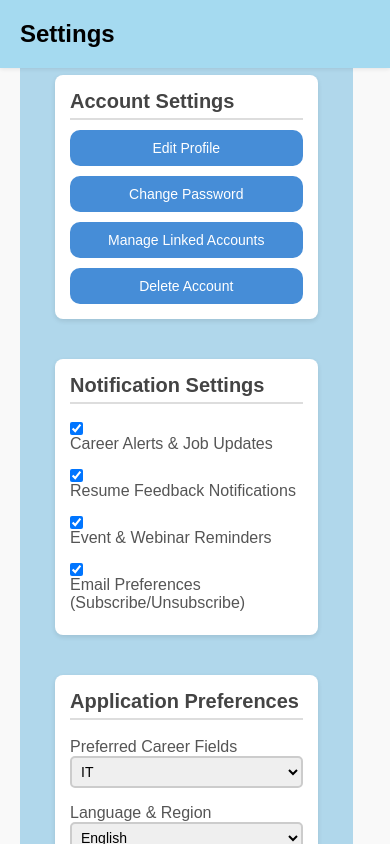
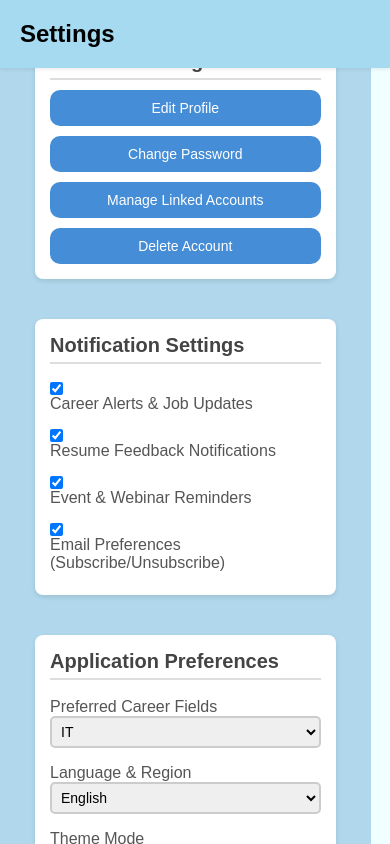
Before and after one commit to DevintthHaran/SDGP, a React (Create React App) app in the folder Frontend/sdgp-project/: page /setting in a window 390 px wide. Shown: the top 844 px of the page. Built offline with nearby package versions, Linux system fonts and the light colour scheme.

Commit message:
Change the buttons
Fix the errors of buttons

```diff
--- a/Frontend/sdgp-project/src/pages/Setting.jsx
+++ b/Frontend/sdgp-project/src/pages/Setting.jsx
@@ -29,6 +29,7 @@ const Setting = () => {
 
   return (
     <>
+    <div className="setting">
 
       <div className="settings-page">
         <header className="header">
@@ -148,7 +149,7 @@ const Setting = () => {
           </button>
         </main>
       </div>
-
+    </div>
     </>
   );
 };
--- a/Frontend/sdgp-project/src/style/setting.css
+++ b/Frontend/sdgp-project/src/style/setting.css
@@ -1,4 +1,4 @@
-body {
+/* body {
 
     font-family: "Times New Roman", Times, serif;
     background-color: #f9f9f9;
@@ -14,8 +14,8 @@ body {
     background-size: cover; /* Ensure the image covers the entire page
     background-repeat: no-repeat; /* Prevent the image from repeating
     background-attachment: fixed; /* Keep the background fixed while scrolling
-    background-position: center; /* Center the image */
-  }
+    background-position: center; /* Center the image
+  }  */
 
   .settings-page {
     width: 100%;
@@ -139,7 +139,7 @@ body {
 }
 
 /* Button Styling */
-button {
+.setting button {
   display: block;
   width: 100%;
   padding: 10px;
@@ -153,7 +153,7 @@ button {
   transition: background 0.3s ease-in-out;
 }
 
-button:hover {
+.setting button:hover {
   background: #0056b3;
 }
 
@@ -179,7 +179,7 @@ button:hover {
     align-items: flex-start;
   }
 
-  button {
+  .setting button {
     font-size: 14px;
   }
 }
```
